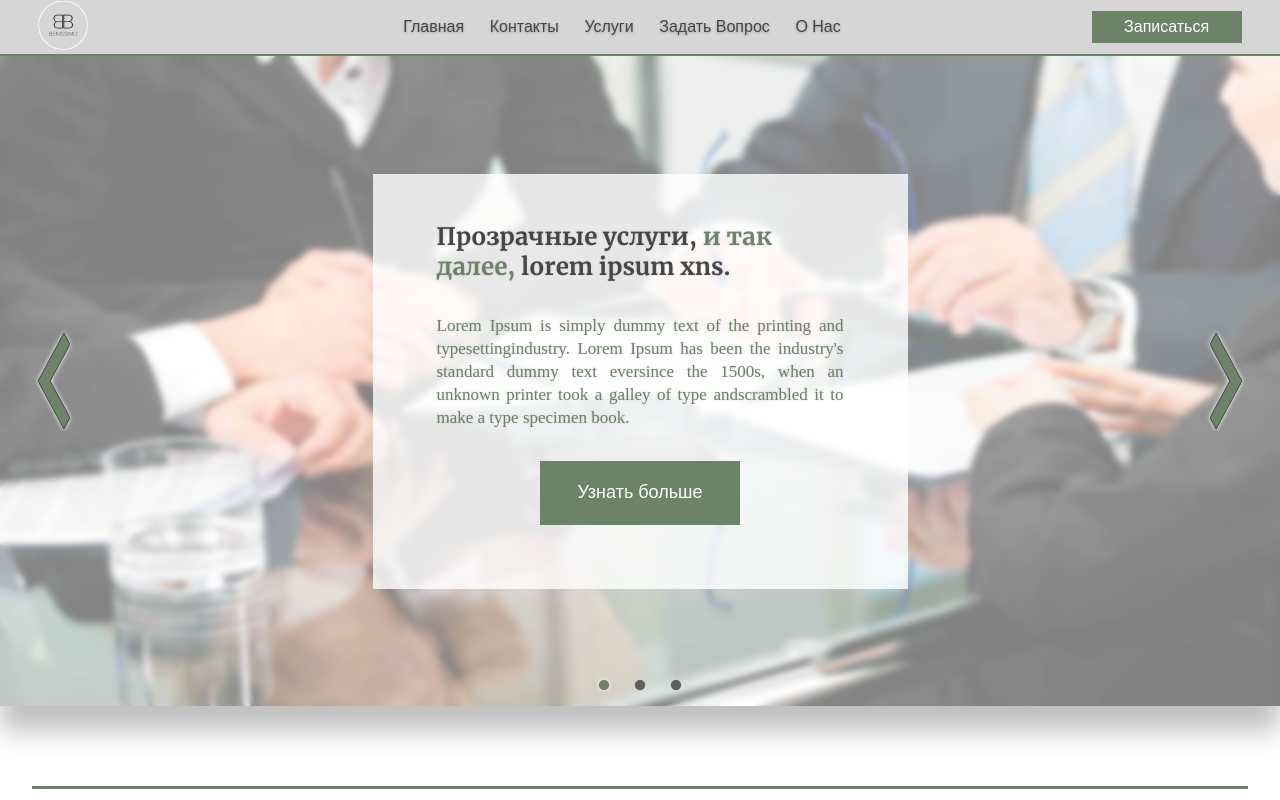
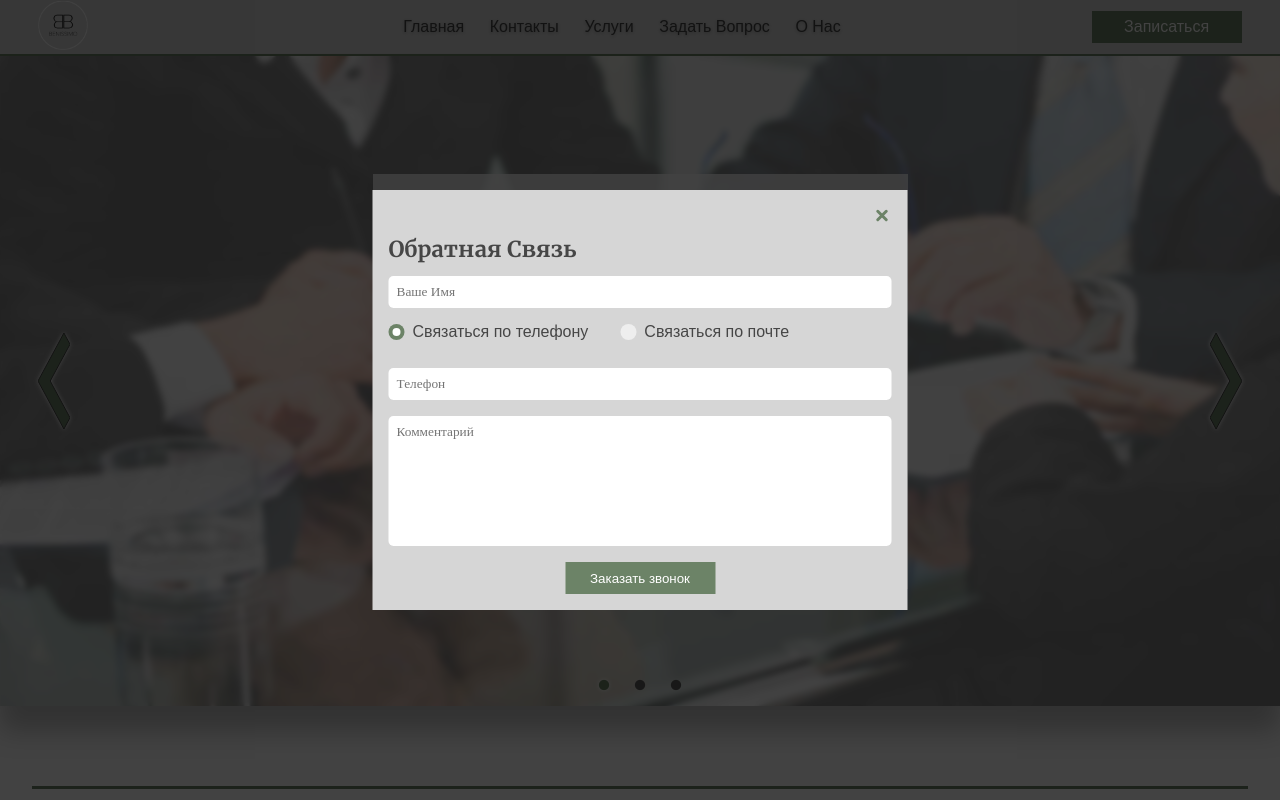
Before and after one commit to AndreyB-FE/legal-services, a React (Create React App) app: page / in a window 1280 px wide. Shown: the top 800 px of the page. Built offline with nearby package versions, Linux system fonts and the light colour scheme; a web font is replaced by a local one.

Commit message:
adaptive order form

```diff
--- a/src/components/mobileHeaderMenu/mobileHeaderMenu.scss
+++ b/src/components/mobileHeaderMenu/mobileHeaderMenu.scss
@@ -4,9 +4,7 @@
   position: absolute;
   top: 3.5rem;
   left: 0;
-
   width: 100%;
-
   z-index: 5;
   background-color: rgba(0, 0, 0, 0.75);
   height: 100vh;
--- /dev/null
+++ b/src/components/orderCall/orderCall.js
@@ -0,0 +1,124 @@
+import React, { useState } from "react";
+import "./orderCall.scss";
+
+const OrderCall = () => {
+  const [contactOption, setContactOption] = useState("phoneOption");
+  const [formValues, setFormValues] = useState({
+    name: null,
+    phone: null,
+    email: null,
+    comment: null,
+  });
+
+  const radioClickHandler = (event) => {
+    if (event.target.id !== contactOption) {
+      switch (event.target.id) {
+        case "phoneOption": {
+          return setContactOption("phoneOption");
+        }
+        case "emailOption": {
+          return setContactOption("emailOption");
+        }
+        default:
+          console.error("invalid value");
+      }
+    }
+  };
+
+  const changeHandler = (event) => {
+    const { name, value } = event.target;
+    setFormValues({ ...formValues, [name]: value });
+  };
+
+  const submitHandler = (event) => {
+    console.log(formValues);
+    event.target.reset();
+    event.preventDefault();
+  };
+
+  return (
+    <div className="formWrap">
+      <form
+        action=""
+        id="callback"
+        onSubmit={(e) => {
+          submitHandler(e);
+        }}
+      >
+        <div className="crossButton">
+          <span></span>
+          <span></span>
+        </div>
+        <h2>Обратная Связь</h2>
+        <input
+          type="text"
+          name="name"
+          className="nameInput input"
+          placeholder="Ваше Имя"
+          onChange={(e) => changeHandler(e)}
+        />
+        <div className="radioButtons">
+          <label htmlFor="phoneOption" className="radioLabel">
+            <input
+              type="radio"
+              name="contactOption"
+              id="phoneOption"
+              className="contactOption"
+              defaultChecked
+              onClick={(e) => radioClickHandler(e)}
+            />
+            <div className="checkmark"></div>
+            Связаться по телефону
+          </label>
+          <label htmlFor="emailOption" className="radioLabel">
+            <input
+              type="radio"
+              name="contactOption"
+              id="emailOption"
+              className="contactOption"
+              onClick={(e) => radioClickHandler(e)}
+            />
+            <div className="checkmark"></div>
+            Связаться по почте
+          </label>
+        </div>
+        {contactOption === "phoneOption" ? (
+          <input
+            type="tel"
+            name="phone"
+            className="input"
+            pattern="\s{0,}\+{1,1}375\s{0,}\({0,1}(([2]{1}([5]{1}|[9]{1}))|([3]{1}[3]{1})|([4]{1}[4]{1}))\)\s{0,}[0-9]{3,3}\s{0,}[0-9]{4,4}"
+            placeholder="Телефон"
+            onChange={(e) => changeHandler(e)}
+            required
+          />
+        ) : (
+          <input
+            type="email"
+            name="email"
+            className="input"
+            placeholder="Почта"
+            onChange={(e) => changeHandler(e)}
+            required
+          />
+        )}
+
+        <textarea
+          name="comment"
+          id="comment"
+          cols="30"
+          rows="10"
+          onChange={(e) => changeHandler(e)}
+          placeholder="Комментарий"
+        ></textarea>
+        <button type="submit" className="submitOrder">
+          {contactOption === "phoneOption"
+            ? "Заказать звонок"
+            : "Заказать почту"}
+        </button>
+      </form>
+    </div>
+  );
+};
+
+export default OrderCall;
--- /dev/null
+++ b/src/components/orderCall/orderCall.scss
@@ -0,0 +1,190 @@
+@import "../../styles/variables";
+
+.formWrap {
+  position: absolute;
+  top: 0;
+  left: 0;
+  width: 100%;
+  height: 100vh;
+  background-color: rgba(0, 0, 0, 0.74);
+  z-index: 2;
+  #callback {
+    display: flex;
+    flex-direction: column;
+    justify-content: center;
+    position: absolute;
+    top: 50%;
+    left: 50%;
+    transform: translate(-50%, -50%);
+    width: 90%;
+    max-width: 535px;
+    max-height: 600px;
+    margin: 0 auto;
+    padding: 1rem;
+    background-color: $lightGray;
+    color: $darkGray;
+
+    .crossButton {
+      position: absolute;
+      width: 19px;
+      height: 19px;
+      top: 1rem;
+      right: 1rem;
+      background-color: transparent;
+      border-radius: 3px;
+      cursor: pointer;
+      span {
+        top: 8px;
+        left: 2px;
+        position: absolute;
+        width: 15px;
+        height: 3px;
+        background-color: $baseGreen;
+        border-radius: 5px;
+        padding: 0;
+        &:first-of-type {
+          transform: rotateZ(45deg);
+        }
+        &:last-of-type {
+          transform: rotateZ(-45deg);
+        }
+      }
+      &:hover {
+        opacity: 1;
+        background-color: $middleGray;
+      }
+    }
+    h2 {
+      font-size: 22px;
+      margin: 2rem 0 1rem;
+    }
+    .input {
+      height: 2rem;
+      border-radius: 5px;
+      padding: 0 0.5rem;
+      margin-bottom: 1rem;
+    }
+    .radioButtons {
+      display: flex;
+      flex-direction: column;
+      margin-bottom: 1rem;
+      .radioLabel {
+        display: block;
+        position: relative;
+        padding-left: 2rem;
+        margin-bottom: 0.75rem;
+        cursor: pointer;
+        font-size: 16px;
+        -webkit-user-select: none;
+        -moz-user-select: none;
+        -ms-user-select: none;
+        user-select: none;
+        &:first-child {
+          margin-bottom: 0.5rem;
+        }
+        .contactOption {
+          position: absolute;
+          opacity: 0;
+          height: 0;
+          width: 0;
+          &:checked ~ .checkmark {
+            background-color: $baseGreen;
+          }
+          &:checked ~ .checkmark:after {
+            display: block;
+          }
+        }
+        .checkmark {
+          position: absolute;
+          top: 0;
+          left: 0;
+          height: 1rem;
+          width: 1rem;
+          background-color: #eee;
+          border-radius: 50%;
+          &::after {
+            content: "";
+            position: absolute;
+            display: none;
+            top: 4px;
+            left: 4px;
+            width: 8px;
+            height: 8px;
+            border-radius: 50%;
+            background: white;
+          }
+        }
+      }
+    }
+    textarea {
+      height: 130px;
+      margin-bottom: 1rem;
+      border-radius: 5px;
+      padding: 0.5rem 0.5rem;
+    }
+    .submitOrder {
+      height: 2rem;
+      width: 150px;
+      background-color: $baseGreen;
+      color: white;
+      margin: 0 auto;
+    }
+  }
+}
+
+@media screen and (max-height: 500px) and (orientation: landscape) {
+  .formWrap {
+    #callback {
+      width: 70%;
+      height: 90vh;
+      h2 {
+        font-size: 22px;
+        margin: 0 0 0.5rem;
+      }
+      textarea {
+        height: 130px;
+        margin-bottom: 0.5rem;
+      }
+      .radioButtons {
+        margin-bottom: 0;
+      }
+      .input {
+        margin-bottom: 0.75rem;
+      }
+    }
+  }
+}
+
+@media screen and (max-device-height: 300px) {
+  .formWrap {
+    #callback {
+      width: 60%;
+      height: 90vh;
+      h2 {
+        font-size: 20px;
+        margin: 0 0 0.5rem;
+      }
+      textarea {
+        height: 80px;
+        margin-bottom: 0.5rem;
+      }
+    }
+  }
+}
+
+@media screen and (min-width: 768px) {
+  .formWrap {
+    #callback {
+      height: auto;
+      .radioButtons {
+        flex-direction: row;
+        .radioLabel {
+          padding-left: 1.5rem;
+          &:first-of-type {
+            margin-right: 2rem;
+          }
+        }
+      }
+    }
+  }
+}
--- a/src/components/upButton/upButton.js
+++ b/src/components/upButton/upButton.js
@@ -13,7 +13,6 @@ const UpButton = (props) => {
   };
 
   const handleScroll = () => {
-    console.log(window.pageYOffset);
     if (window.pageYOffset > 2000) {
       setIsVisible(true);
       return;
--- a/src/pages/home/home.js
+++ b/src/pages/home/home.js
@@ -1,5 +1,6 @@
 import React from "react";
 import Header from "../../components/header/header";
+import OrderCall from "../../components/orderCall/orderCall";
 import SliderSection from "../../components/sliderSection/sliderSection";
 import ServicesSection from "../../components/servicesSection/servicesSection";
 import AboutSection from "../../components/aboutSection/aboutSection";
@@ -11,6 +12,7 @@ const Home = () => {
   return (
     <div className="container">
       <Header></Header>
+      <OrderCall></OrderCall>
       <SliderSection></SliderSection>
       <ServicesSection></ServicesSection>
       <AboutSection></AboutSection>
--- a/src/styles/styles.scss
+++ b/src/styles/styles.scss
@@ -28,7 +28,6 @@ body {
   min-height: 100vh;
 }
 .container {
-  position: relative;
   width: 100%;
   min-height: 100vh;
   margin: 0 auto;
@@ -54,6 +53,18 @@ h6 {
   font-family: Merriweather;
 }
 
-p {
+p,
+input,
+textarea {
   font-family: Montserrat;
 }
+
+input,
+textarea {
+  outline: none;
+  border: none;
+}
+
+textarea {
+  resize: none;
+}
```
Also changed, not shown: 2 other files (tests, documents, lock files or other folders).
